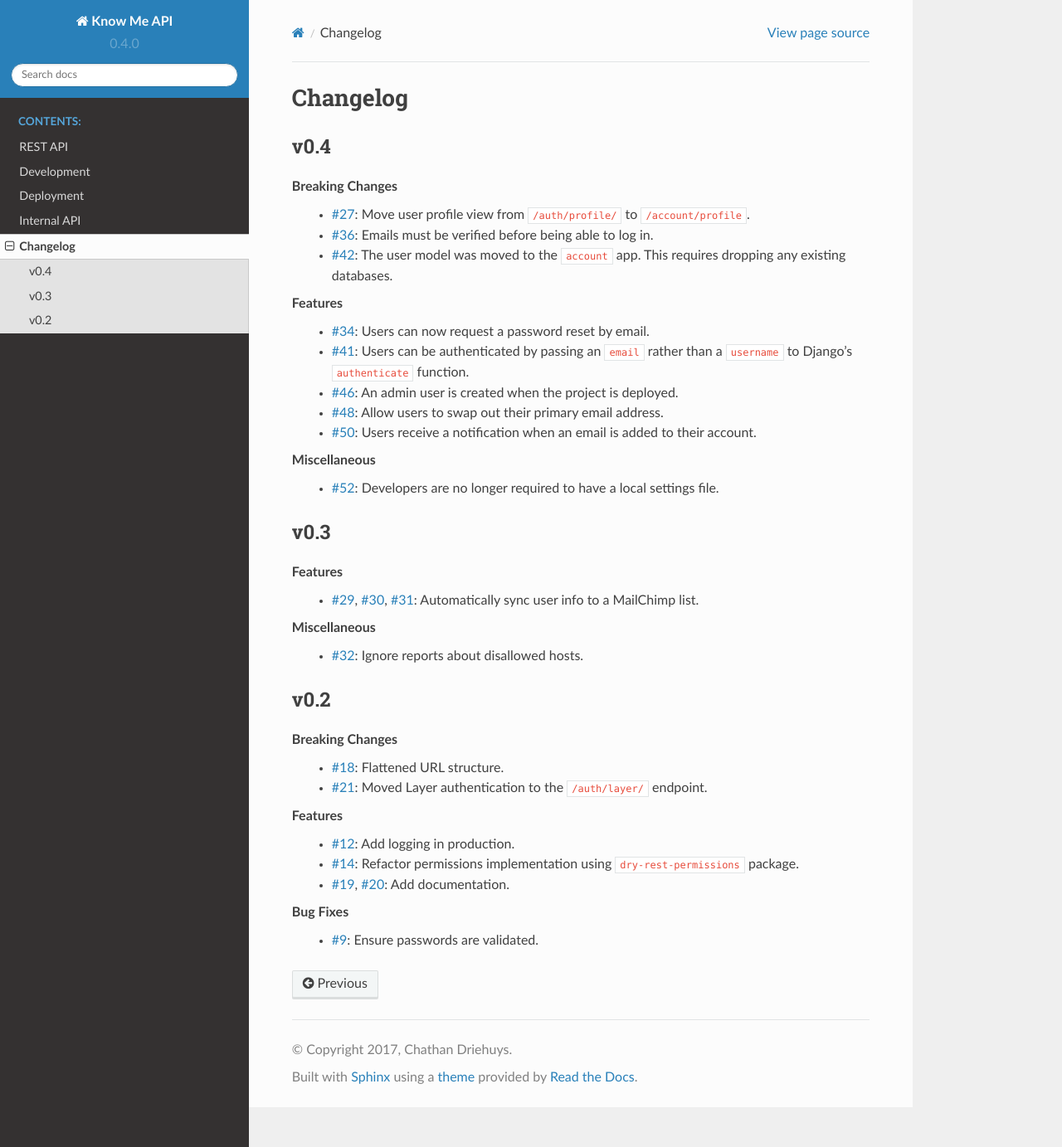
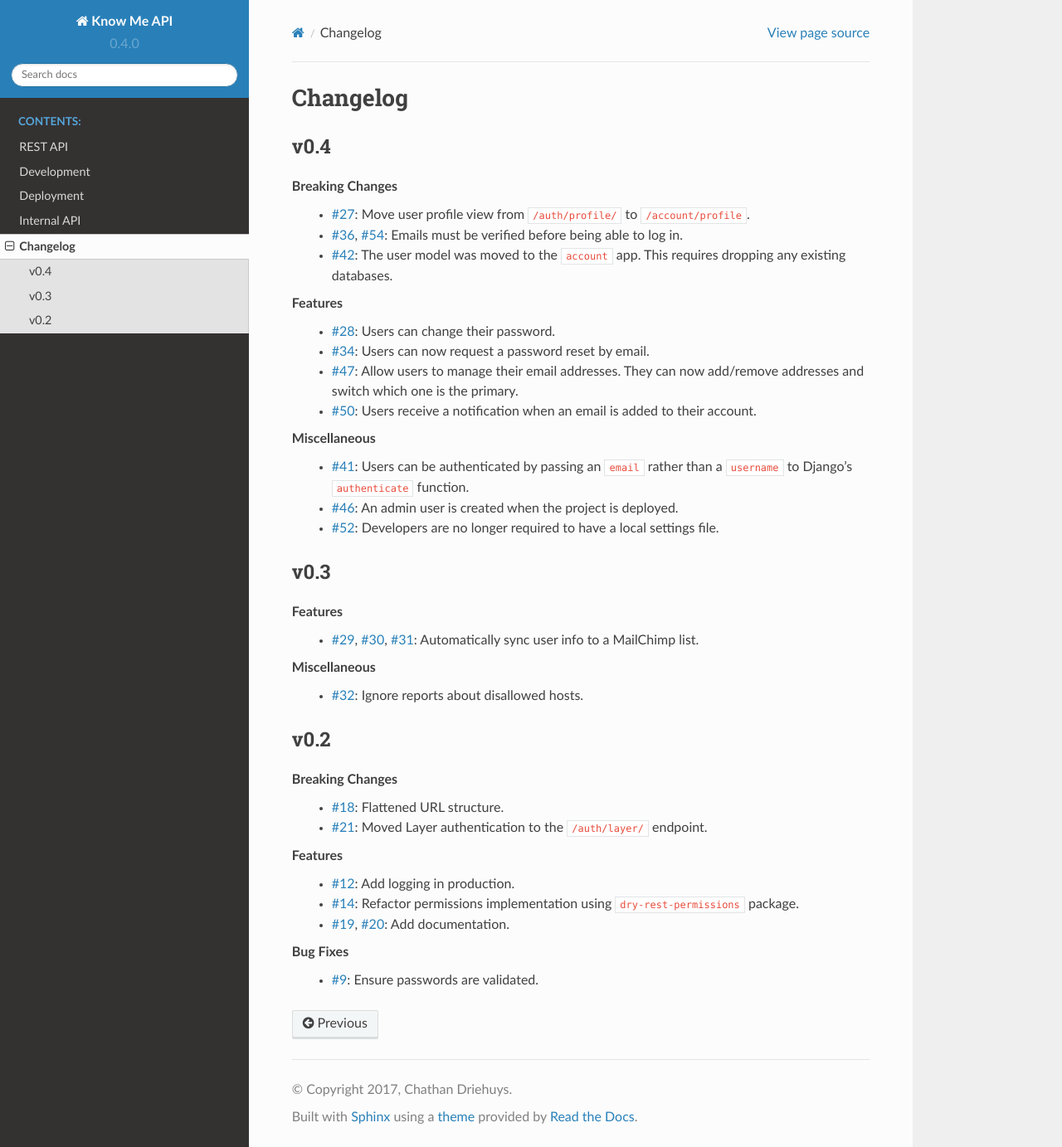
Before and after one commit to knowmetools/km-api, a Sphinx documentation site: the page built from docs/changelog.rst, in a window 1280 px wide and 1383 px high. Shown: the whole window at 83% size. Built offline with Sphinx 7.4.7 and the Read the Docs theme 2.0.0, drawn with Linux system fonts in a browser that asks for light colours.

Commit message:
Clean up changelog.

```diff
--- a/docs/changelog.rst
+++ b/docs/changelog.rst
@@ -7,17 +7,18 @@ v0.4
 
 Breaking Changes
   * :issue:`27`: Move user profile view from ``/auth/profile/`` to ``/account/profile``.
-  * :issue:`36`: Emails must be verified before being able to log in.
+  * :issue:`36,54`: Emails must be verified before being able to log in.
   * :issue:`42`: The user model was moved to the ``account`` app. This requires dropping any existing databases.
 
 Features
+  * :issue:`28`: Users can change their password.
   * :issue:`34`: Users can now request a password reset by email.
-  * :issue:`41`: Users can be authenticated by passing an ``email`` rather than a ``username`` to Django's ``authenticate`` function.
-  * :issue:`46`: An admin user is created when the project is deployed.
-  * :issue:`48`: Allow users to swap out their primary email address.
+  * :issue:`47`: Allow users to manage their email addresses. They can now add/remove addresses and switch which one is the primary.
   * :issue:`50`: Users receive a notification when an email is added to their account.
 
 Miscellaneous
+  * :issue:`41`: Users can be authenticated by passing an ``email`` rather than a ``username`` to Django's ``authenticate`` function.
+  * :issue:`46`: An admin user is created when the project is deployed.
   * :issue:`52`: Developers are no longer required to have a local settings file.
 
 
```
